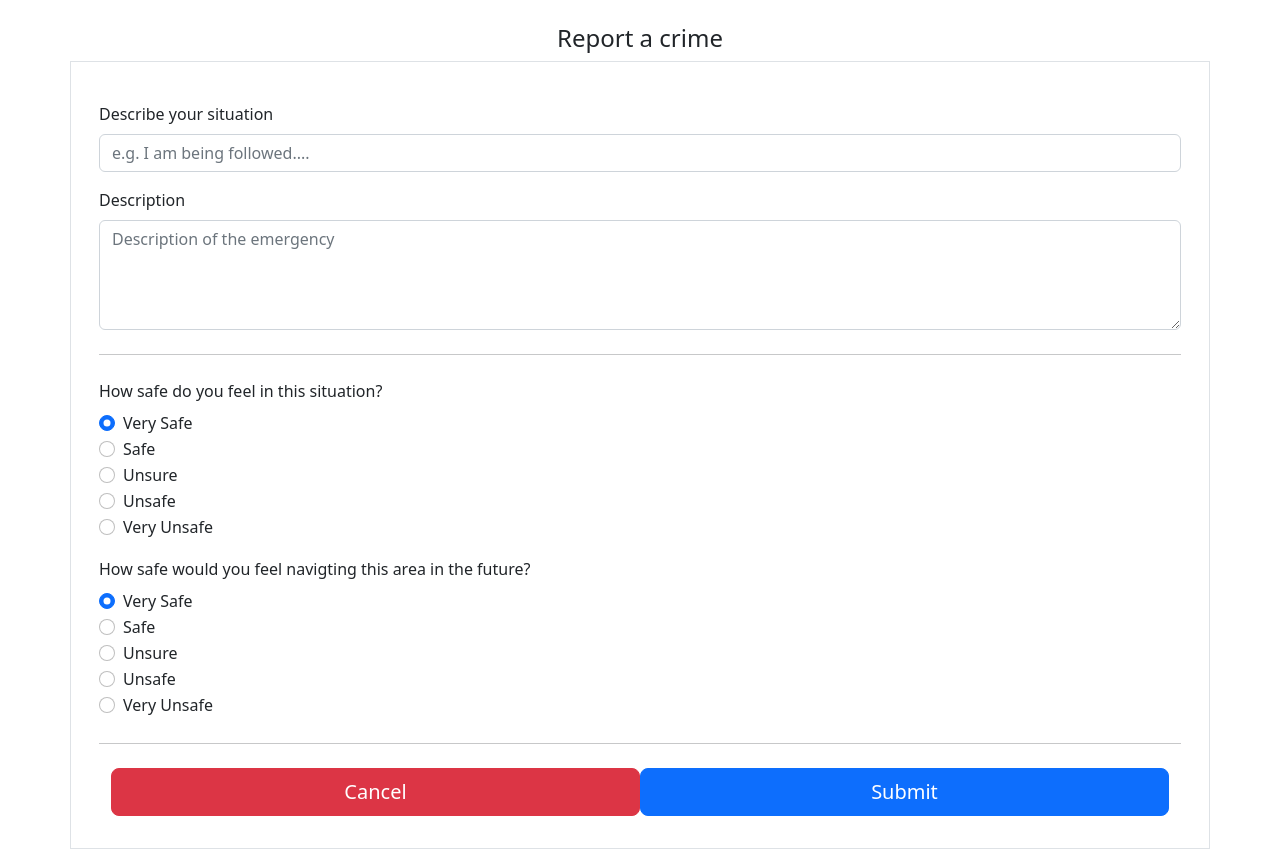
After one commit to SeanRKeh/DS11_project, a Flask app: page /reportform in a window 1280 px wide. The commit adds this page. Run offline with Flask 2, Linux system fonts and the light colour scheme.

Commit message:
Add files via upload

```diff
--- a/app.py
+++ b/app.py
@@ -1,5 +1,8 @@
 from flask import Flask, render_template
 import mysql.connector
+from flask import request
+from flask import abort, redirect, url_for
+from datetime import datetime
 
 app  = Flask(__name__)
 
@@ -8,16 +11,90 @@ app  = Flask(__name__)
 def hello():
     return "<h2>Hello, World!!</h2>"
 '''
+
 mydb = mysql.connector.connect(
-  host="ds-project-11-db.mysql.database.azure.com",
+  host="ds11newsever.mysql.database.azure.com",
   user="ds_project_11",
   password="this_is_1_password",
   database="test",
   use_pure=True,
 )
+
 @app.route('/')
 def index():
-    return render_template("index.html")
+    mycursor = mydb.cursor()
+    mycursor.execute("SELECT * FROM police_stations")
+    myresults = mycursor.fetchall()
+    mycursor.close()
+    return render_template('index.html',policeStations=myresults)
+
+@app.route('/reportform', methods=['GET', 'POST'])
+def reportform():
+    add_report()
+    return render_template('reportform.html')
+
+
+@app.route('/add_report', methods=['GET', 'POST'])
+def add_report():
+    #Check whether the form is complete
+    form = request.form
+    if len(form.getlist('inptTitle')) != 0 or len(form.getlist('inputDescription')) != 0:
+
+        title= request.form.getlist('inputTitle')[0]
+        description= request.form.getlist('inputDescription')[0]
+        dangerRating= request.form.getlist('inputDangerRating')[0]
+        areaDangerRating= request.form.getlist('inputAreaDangerRating')[0]
+
+        #Convert dangerating and areadangerating into integer values
+        if dangerRating == "option1":
+            dangerRatingInt = 1
+        elif dangerRating == "option2":
+            dangerRatingInt = 2
+        elif dangerRating == "option3":
+            dangerRatingInt = 3
+        elif dangerRating == "option4":
+            dangerRatingInt = 4
+        else:
+            dangerRatingInt = 5
+
+
+        if areaDangerRating == "option1":
+            areaDangerRatingInt = 1
+        elif areaDangerRating == "option2":
+            areaDangerRatingInt = 2
+        elif areaDangerRating == "option3":
+            areaDangerRatingInt = 3
+        elif areaDangerRating == "option4":
+            areaDangerRatingInt = 4
+        else:
+            areaDangerRatingInt = 5
+
+        #Get the current datetime
+        now = datetime.now()
+        getUserSuburb("Monash")
+        currentTime = now.strftime('%Y-%m-%d %H:%M:%S')
+
+        #Get the user's current suburb_id
+
+
+        #c.execute("INSERT INTO report(Item, Shack, Paym_Reference, Amount) VALUES (%s,%s,%s,%s)", (title, description, dangerRatingInt, areaDangerRatingInt))
+        #conn.commit()
+
+        return redirect(url_for('index'))
+    else:
+        print("hell nah")
+
+        return redirect(url_for('reportform'))
+
+def getUserSuburb(suburb):
+    mycursor = mydb.cursor()
+    statement = ("SELECT suburb_name FROM police_stations WHERE suburb_name=(%s)", (suburb))
+    #mycursor.execute("SELECT suburb_id FROM suburb WHERE suburb_name=(%s)", (suburb))
+    mycursor.execute("SELECT suburb_id FROM suburb")
+
+    myresults = mycursor.fetchall()
+    print((myresults))
+    #mycursor.close()
 
 if __name__ == "__main__":
     app.run(debug = True)
--- a/static/css/style.css
+++ b/static/css/style.css
@@ -22,6 +22,7 @@ h1 {
 body {
 	margin: 0;
 	padding: 0;
+	width: 100%;
 }
 
 .userbuttons {
--- /dev/null
+++ b/templates/reportform.html
@@ -0,0 +1,126 @@
+<!-- Work in progress, don't worry if you don't understand what this is-->
+<!-- All resources used to create this....
+1. A checkout example form in bootstrap's website.... https://getbootstrap.com/docs/5.2/examples/checkout/. The report form is heavily inspired by this one
+2. grid system.... https://getbootstrap.com/docs/5.2/layout/grid/. This is all about how to arrange div elements inside of a div in a tabular form (rows, columns). This is what's mainly used when creating good looking forms forms
+3. Flexbox.... https://flexboxfroggy.com/. This is an introduction to flexbox, which is a way to arrange any items inside of a div. (pretty similar to the grid system but has a more general used).
+This is a foundation piece which i heavily recommend learning (the website provided is a online game where you have to solve the flexbox puzzles). Flexbox wasn't directly used to create this form
+but it was used to arrange the report/review buttons in the home screen.
+-->
+<head>
+    <!-- bootstrap -->
+    <link href="https://cdn.jsdelivr.net/npm/bootstrap@5.2.1/dist/css/bootstrap.min.css" rel="stylesheet" integrity="sha384-iYQeCzEYFbKjA/T2uDLTpkwGzCiq6soy8tYaI1GyVh/UjpbCx/TYkiZhlZB6+fzT" crossorigin="anonymous">
+
+    <link href="index.html" rel="import" />
+</head>
+<body>
+  <div class="container" id="reportForm">
+
+    <div class="py-4 text-center">
+      <h4>Report a crime</h4>
+    </div>
+    <div class="row g-4 p-3 border">
+        <form method="post" action=/add_report>
+          <div class="row g-3">
+            <div class="col-12">
+              <label class= "form-label" for="inputTitle">Describe your situation</label>
+              <input type="title" class="form-control" name="inputTitle" aria-describedby="titleHelp" placeholder="e.g. I am being followed...." required>
+
+            </div>
+
+            <div class="col-12">
+              <label class= "form-label" for="inputDescription">Description</label>
+              <textarea type="description" class="form-control" name="inputDescription" placeholder="Description of the emergency" rows="4" required></textarea>
+
+            </div>
+
+          </div>
+
+          <hr class="my-4">
+
+          <div class="row g-3">
+            <div class="col-12">
+              <label class="form-label" for="inputDangerRating">How safe do you feel in this situation?</label>
+
+              <div class="form-check">
+                <input class="form-check-input" type="radio" name="inputDangerRating" id="inputDangerRating1" value="option1" checked>
+                <label class="form-check-label" for="inputDangerRating1">
+                  Very Safe
+                </label>
+              </div>
+              <div class=" form-check">
+                <input class="form-check-input" type="radio" name="inputDangerRating" id="inputDangerRating2" value="option2" >
+                <label class="form-check-label" for="inputDangerRating2">
+                  Safe
+                </label>
+              </div>
+              <div class="form-check">
+                <input class="form-check-input" type="radio" name="inputDangerRating" id="inputDangerRating3" value="option3" >
+                <label class="form-check-label" for="inputDangerRating3">
+                  Unsure
+                </label>
+              </div>
+              <div class="form-check">
+                <input class="form-check-input" type="radio" name="inputDangerRating" id="inputDangerRating4" value="option4" >
+                <label class="form-check-label" for="inputDangerRating4">
+                  Unsafe
+                </label>
+              </div>
+              <div class="form-check">
+                <input class="form-check-input" type="radio" name="inputDangerRating" id="inputDangerRating5" value="option5" >
+                <label class="form-check-label" for="inputDangerRating5">
+                  Very Unsafe
+                </label>
+              </div>
+            </div>
+
+            <div class="col-12">
+              <div class="form-group">
+                <label class="form-label" for="inputAreaDangerRating">How safe would you feel navigting this area in the future?</label>
+
+                <div class="form-check">
+                  <input class="form-check-input" type="radio" name="inputAreaDangerRating" id="inputAreaDangerRating1" value="option1" checked>
+                  <label class="form-check-label" for="inputAreaDangerRating1">
+                    Very Safe
+                  </label>
+                </div>
+                <div class="form-check">
+                  <input class="form-check-input" type="radio" name="inputAreaDangerRating" id="inputAreaDangerRating2" value="option2" >
+                  <label class="form-check-label" for="inputAreaDangerRating2">
+                    Safe
+                  </label>
+                </div>
+                <div class="form-check">
+                  <input class="form-check-input" type="radio" name="inputAreaDangerRating" id="inputAreaDangerRating3" value="option3" >
+                  <label class="form-check-label" for="inputAreaDangerRating3">
+                    Unsure
+                  </label>
+                </div>
+                <div class="form-check">
+                  <input class="form-check-input" type="radio" name="inputAreaDangerRating" id="inputAreaDangerRating4" value="option4" >
+                  <label class="form-check-label" for="inputAreaDangerRating4">
+                    Unsafe
+                  </label>
+                </div>
+                <div class="form-check">
+                  <input class="form-check-input" type="radio" name="inputAreaDangerRating" id="inputAreaDangerRating5" value="option5" >
+                  <label class="form-check-label" for="inputAreaDangerRating5">
+                    Very Unsafe
+                  </label>
+                </div>
+              </div>
+            </div>
+          </div>
+
+          <hr class="my-4">
+
+          <div class="row px-4">
+            <button type="cancel" onclick="formEnd()" class="col-sm-12 col-lg-6 btn btn-danger btn-lg">Cancel</button>
+            <button type="submit" onclick="formEnd()" class="col-sm-12 col-lg-6 btn btn-primary btn-lg">Submit</button>
+          </div>
+
+        </form>
+    </div>
+
+  </div>
+
+</body>
```
Also changed, not shown: templates/index.html (+106 -9 lines), static/image/icon1.png (added).
